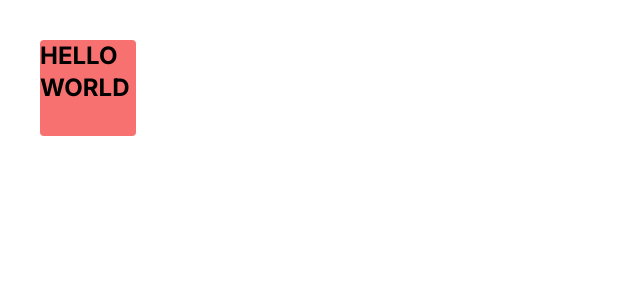
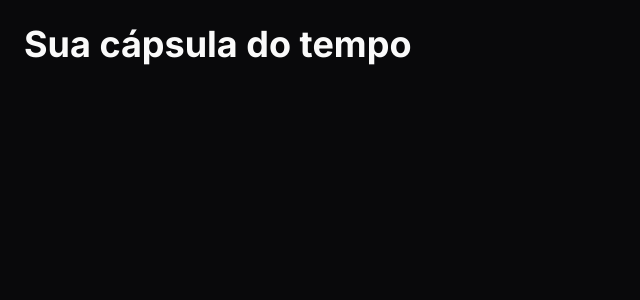
Before and after one commit to marcel099/rs-nlw-12-spacetime, a Next.js app in the folder web/: page / in a window 1280 px wide. Shown: the top 300 px of the page, without its empty margins (0-640 px from the left). Built offline with nearby package versions, Linux system fonts and the light colour scheme.

Commit message:
feat(web): conteúdo e estilo básico da página inicial

```diff
--- a/web/src/app/page.tsx
+++ b/web/src/app/page.tsx
@@ -2,12 +2,16 @@ export default function Home() {
   return (
     <div
       className="
-        m-10 h-24 w-24 rounded
-        bg-red-400
-        text-2xl font-bold uppercase
+        h-screen bg-zinc-950 p-6
       "
     >
-      Hello World
+      <h1
+        className="
+          text-4xl font-bold text-zinc-50
+        "
+      >
+        Sua cápsula do tempo
+      </h1>
     </div>
   )
 }
```
